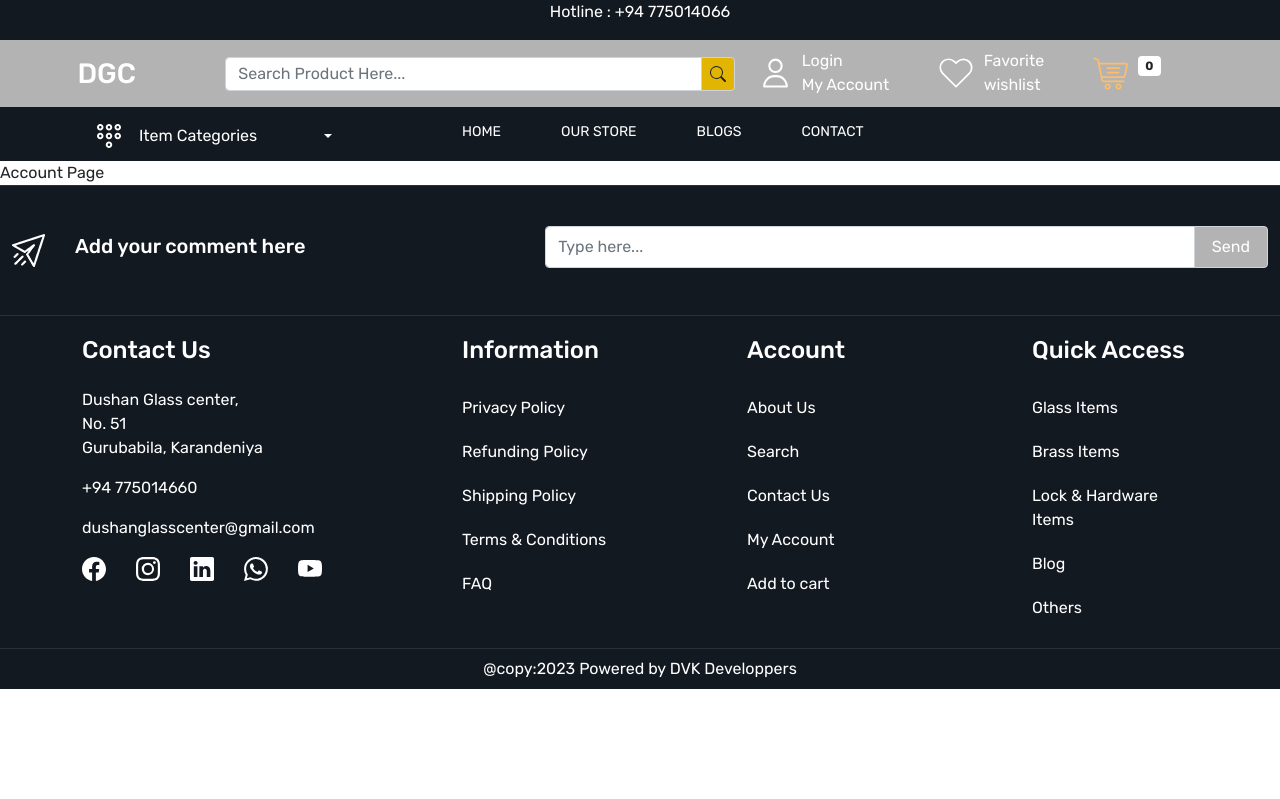
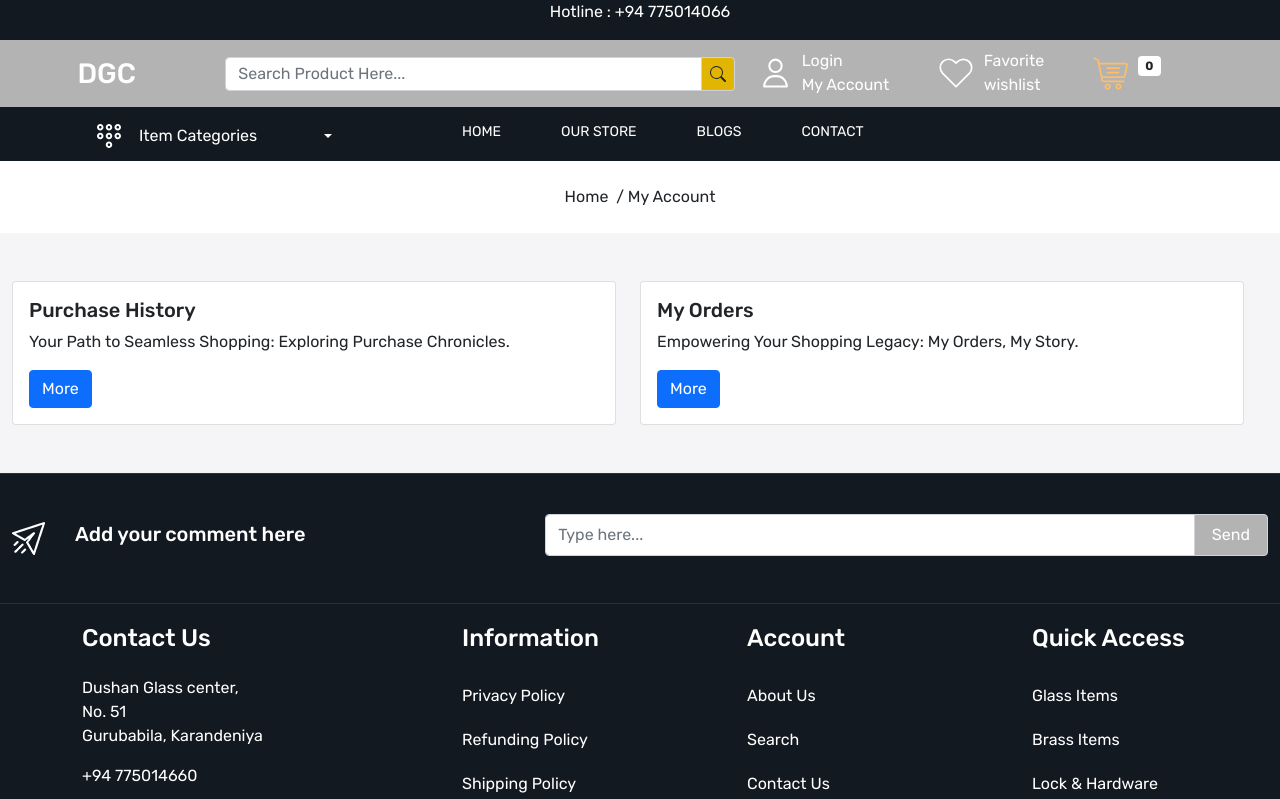
Before and after one commit to Udayanzoysa/ecom-web, a React (Create React App) app: page /profile in a window 1280 px wide. Shown: the top 799 px of the page. Built offline with nearby package versions, Linux system fonts and the light colour scheme.

Commit message:
udaya fiz

```diff
--- a/public/index.html
+++ b/public/index.html
@@ -28,6 +28,6 @@
     <script src="https://cdn.jsdelivr.net/npm/bootstrap@5.0.2/dist/js/bootstrap.bundle.min.js"
             integrity="sha384-MrcW6ZMFYlzcLA8Nl+NtUVF0sA7MsXsP1UyJoMp4YLEuNSfAP+JcXn/tWtIaxVXM"
             crossorigin="anonymous"></script>
-<!--    <script type="text/javascript" src="https://www.payhere.lk/lib/payhere.js"></script>-->
+   <script type="text/javascript" src="https://www.payhere.lk/lib/payhere.js"></script>
   </body>
 </html>
--- a/src/Pages/Account.js
+++ b/src/Pages/Account.js
@@ -1,7 +1,36 @@
+import Container from "../Components/Container";
+import Meta from "../Components/Meta";
+import BreadCrumb from "../Components/BreadCrumb";
+
 const Account = () => {
     return (
         <>
-            Account Page
+            <Meta title={'Our Store'} />
+            <BreadCrumb title='My Account' />
+            <Container class1='checkout-wrapper py-5 home-wrapper-2'>
+                <div className='row'>
+                    <div className="row">
+                        <div className="col-sm-6">
+                            <div className="card">
+                                <div className="card-body">
+                                    <h5 className="card-title">Purchase History</h5>
+                                    <p className="card-text">Your Path to Seamless Shopping: Exploring Purchase Chronicles.</p>
+                                    <a href="javascript:void(0)" className="btn btn-primary">More</a>
+                                </div>
+                            </div>
+                        </div>
+                        <div className="col-sm-6">
+                            <div className="card">
+                                <div className="card-body">
+                                    <h5 className="card-title">My Orders</h5>
+                                    <p className="card-text">Empowering Your Shopping Legacy: My Orders, My Story.</p>
+                                    <a href="javascript:void(0)" className="btn btn-primary">More</a>
+                                </div>
+                            </div>
+                        </div>
+                    </div>
+                </div>
+            </Container>
         </>
     )
 }
```
